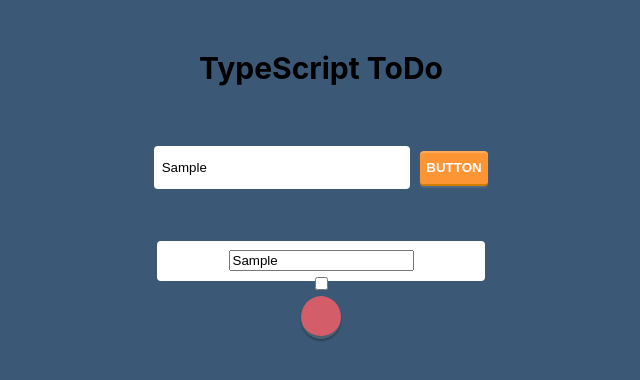
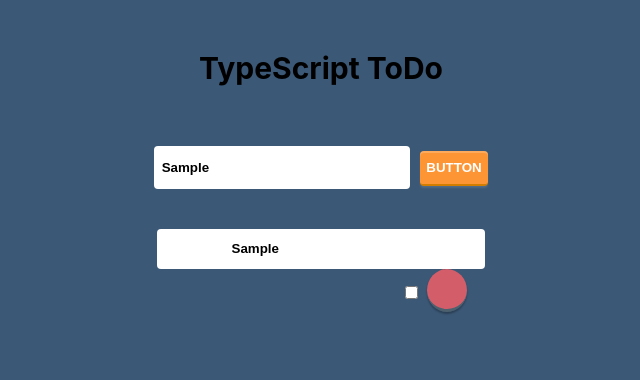
Before and after one commit to marimotona/TypeScript_ToDo_App, a React (Create React App) app: page / in a window 1280 px wide. Both pictures are taken after typing "Sample" into the empty fields and a click on the button "BUTTON". Shown: the top 380 px of the page, without its empty margins (319-959 px from the left). Built offline with nearby package versions, Linux system fonts and the light colour scheme.

Commit message:
fix edit button

```diff
--- a/src/App.css
+++ b/src/App.css
@@ -18,6 +18,7 @@ header {
   margin: 0 auto;
   text-align: center;
   position: relative;
+  padding-bottom: 20px;
 }
 
 .inputForm input {
@@ -53,20 +54,19 @@ header {
 
 .todoList {
   width: 100vw;
-  margin: 2rem auto;
 }
 
-.todo {
-  margin: 0.4rem;
+.textEdit {
+  display: flex;
+  padding-left: 180px;
+  padding-top: 10px;
+}
+
+.todos {
   display: flex;
   align-items: center;
   justify-content: center;
   margin-bottom: 20px;
-}
-
-.completed {
-  text-decoration: line-through;
-  opacity: 0.5;
 }
 
 .icons .fa-trash {
@@ -91,10 +91,6 @@ header {
   transition: .4s;
 }
 
-.todoText p input {
-  padding: 7px;
-}
-
 .todoText {
   height: 30px;
   width: 200px;
@@ -105,6 +101,15 @@ header {
   font-size: 20px;
 }
 
+.inputText {
+  border-top-style: hidden;
+  border-right-style: hidden;
+  border-left-style: hidden;
+  border-bottom-style: hidden;
+  background-color: #ffffff;
+  font-weight: bold;
+
+}
 
 
 button {
--- a/src/App.tsx
+++ b/src/App.tsx
@@ -71,14 +71,16 @@ function App() {
       </div>
       <div className='todoList'>
         {todos.map((todo) => (
-          <div className='todo'>
+          <div className='todos'>
             <p key={todo.id} className="todoText">
               <input type="text" onChange={(e) => handleEdit(todo.id, e.target.value)} value={todo.inputValue} disabled={todo.checked} className="inputText"/>
-              <input type="checkbox" onChange={(e) => handleChecked(todo.id, todo.checked)} />
-              <div className='icons'>
-                <button onClick={(e) => handleDelete(todo.id)}>
-                  <i className="fa-solid fa-trash"></i>
-                </button>
+              <div className='textEdit'>
+                <input type="checkbox" onChange={(e) => handleChecked(todo.id, todo.checked)} />
+                <div className='icons'>
+                  <button onClick={(e) => handleDelete(todo.id)}>
+                    <i className="fa-solid fa-trash"></i>
+                  </button>
+                </div>
               </div>
             </p>
           </div>
```
